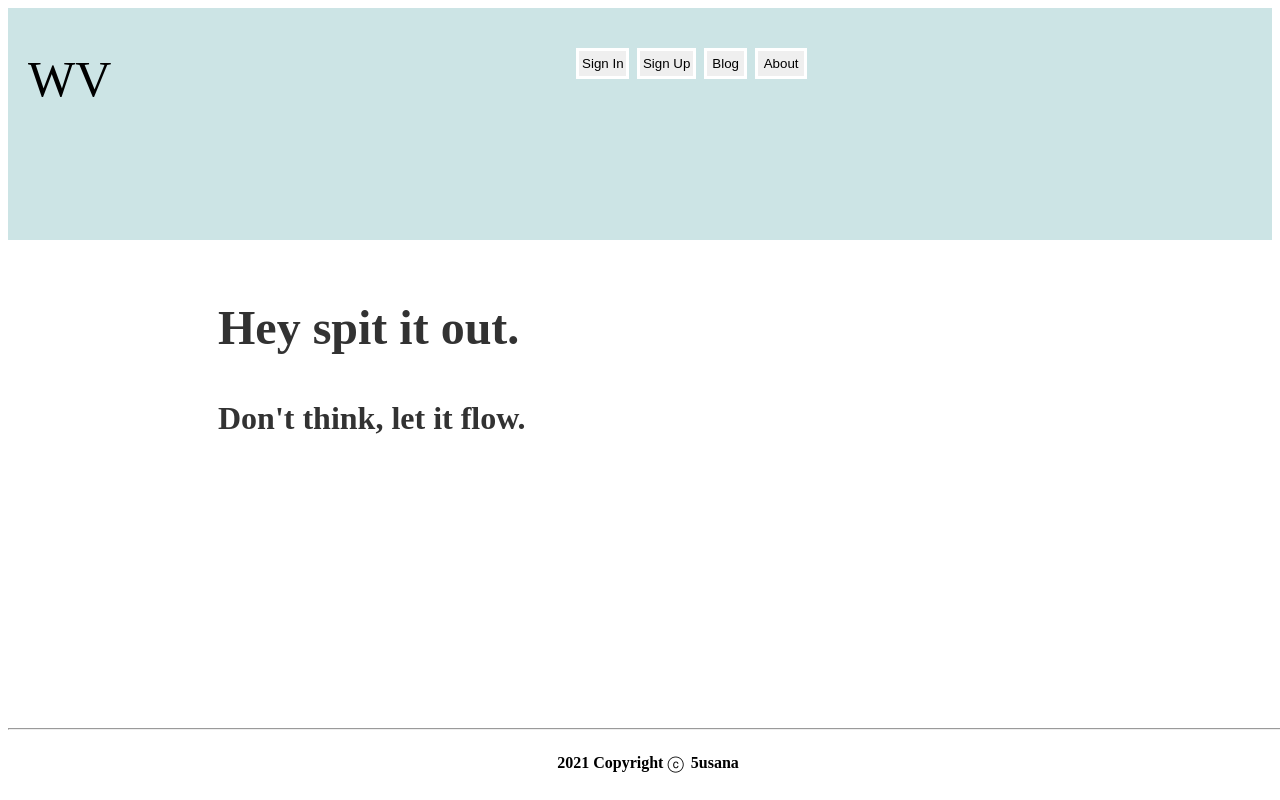
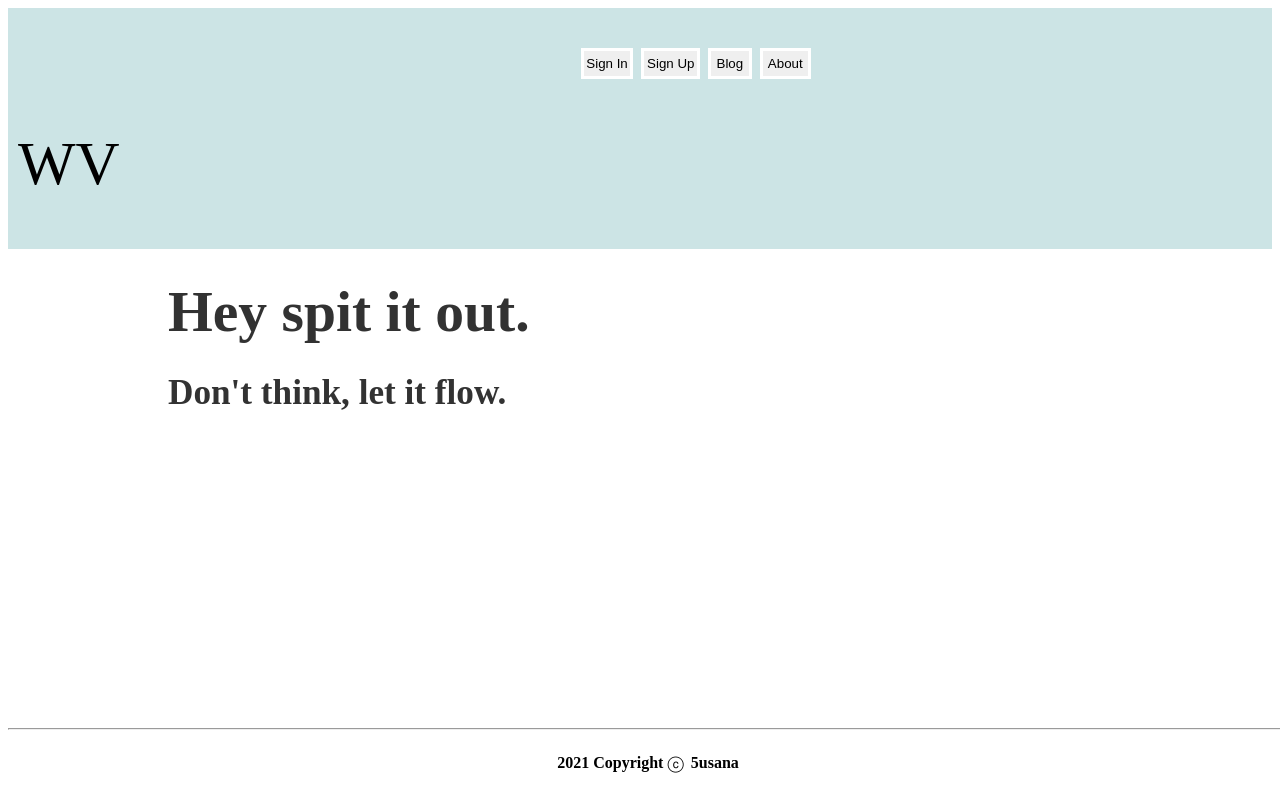
Before and after one commit to 5usana/wvblog, a React (Create React App) app: page / in a window 1280 px wide. Built offline with nearby package versions, Linux system fonts and the light colour scheme; a web font is replaced by a local one.

Commit message:
touched up landing page styled components

```diff
--- a/src/components/LandingPage.js
+++ b/src/components/LandingPage.js
@@ -4,7 +4,7 @@ import NavBar from './NavBar';
 import Footer from './Footer';
 
 const MainDiv = styled.div`
-    padding: 60px 0 0 60px;
+    padding: 30px 0 0 10px;
 	width: 50vw;
 	display: inline-block;
     border-radius: 20px;
@@ -14,21 +14,14 @@ const MainDiv = styled.div`
     margin-left: 150px;
 `;
 
-// const Section = styled.section`
-//     display: flex;
-//     flex-flow: row wrap;
-//     padding: 0 0 0 80px;
-//     background-color: red;
-// `;
-
 const HeaderOne = styled.h1`
-	font-size: 3rem;
+	font-size: 3.6rem;
 	display: left inline;
     text-align: left;
     margin: 0;
 `;
 const HeaderTwo = styled.h2`
-	font-size: 2rem;
+	font-size: 2.2rem;
 	display: left inline;
     text-align: left;
 `;
@@ -42,7 +35,6 @@ function LandingPage() {
             <MainDiv>
                 <section>
                     <HeaderOne>Hey spit it out. </HeaderOne>
-                    <br />
                     <HeaderTwo> Don't think, let it flow.</HeaderTwo>
 
                 </section>
--- a/src/components/NavBar.js
+++ b/src/components/NavBar.js
@@ -18,9 +18,10 @@ const NavContainer = styled.section`
 `;
 
 const HeaderOne = styled.h1`
+	padding: 70px 0 0 0;
 	font-weight: 100;
-	font-size: 50px;
-	margin-left: 20px;
+	font-size: 61px;
+	margin-left: 10px;
 	color: black;
 	text-decoration: none;
 `;
@@ -56,7 +57,6 @@ const AboutButton = styled.button`
 	display:inline-block;
 	padding:0.35em .4em;
  	border:0.29em solid #FFFFFF;
-//  	margin:0 0.6em 0em 0;
  	order-radius:0.12em;
  	transition: all 0.2s;
 `;
```
